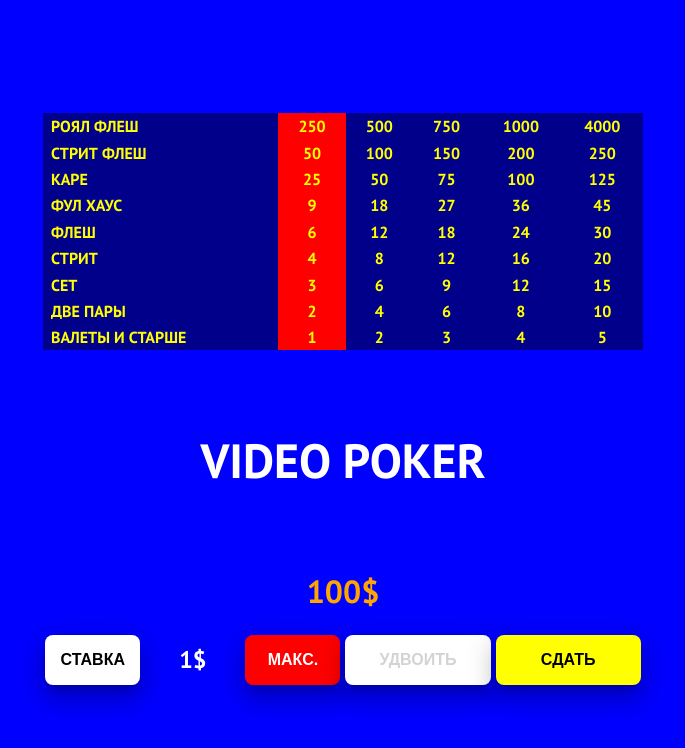
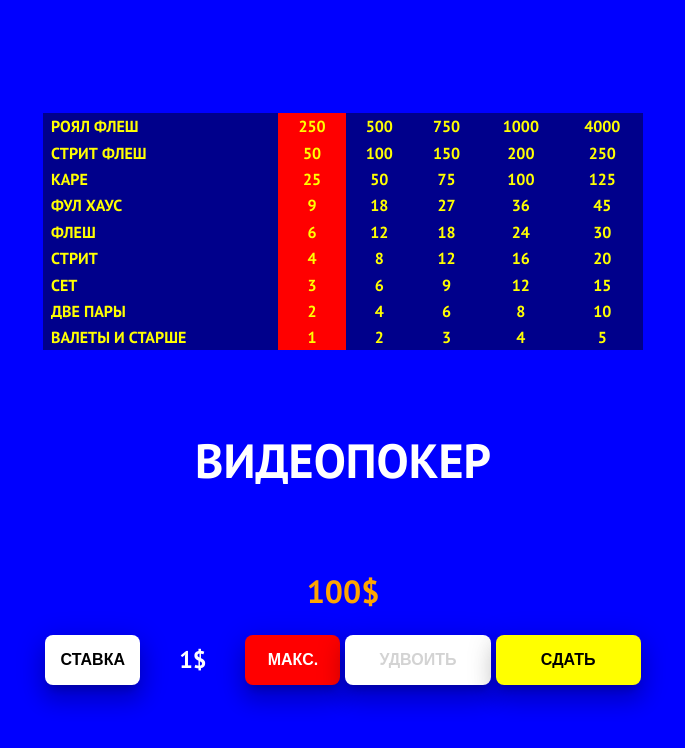
Before and after one commit to danielchacon/video-poker, a React (Create React App) app: page / in a window 1280 px wide. Shown: the top 748 px of the page, without its empty margins (297-982 px from the left). Built offline with nearby package versions, Linux system fonts and the light colour scheme.

Commit message:
Update placeholder

```diff
--- a/src/App.tsx
+++ b/src/App.tsx
@@ -184,7 +184,7 @@ const App = observer(() => {
                     {gameStore.state.hand.length ? (
                         <Hand cardClickCallback={card => handleCardClick(card)} />
                     ) : (
-                        <div className="app__hand-placeholder">VIDEO POKER</div>
+                        <div className="app__hand-placeholder">ВИДЕОПОКЕР</div>
                     )}
                 </div>
                 <UserBar />
```
